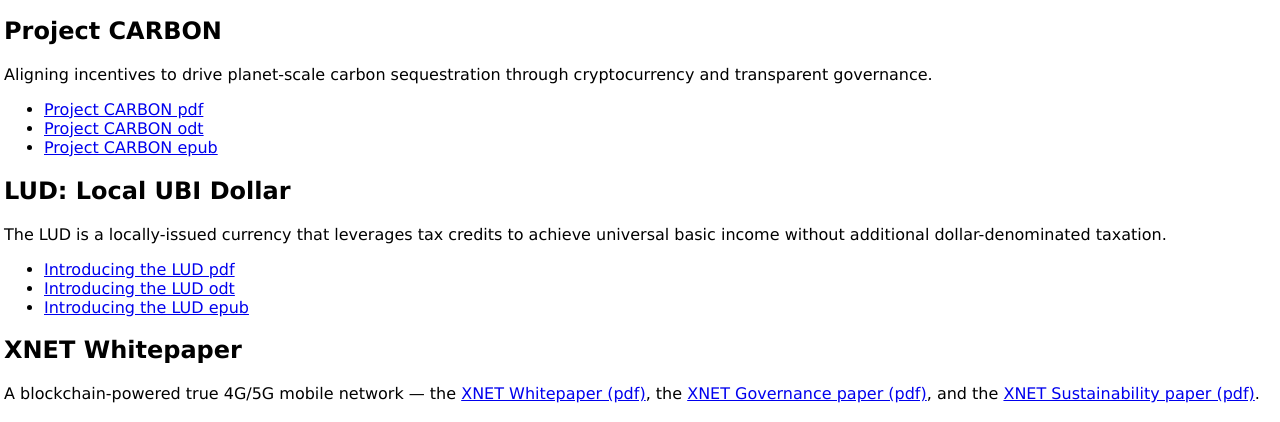
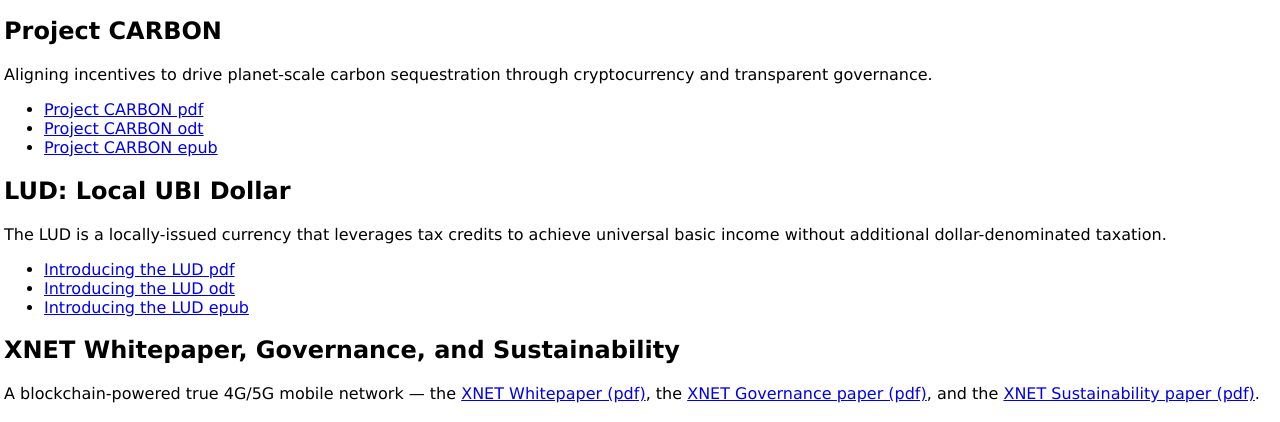
Before and after one commit to rdevaul/rdevaul.github.io, a plain HTML site: page index.html in a window 1280 px wide. Shown: the part 107-529 px from the top of the page. Drawn offline with Linux system fonts and the light colour scheme.

Commit message:
minor wording change

```diff
--- a/index.html
+++ b/index.html
@@ -31,7 +31,7 @@
 	<li> <a href="./Introducing_the_LUD.epub">Introducing the LUD epub</a></li>
       </ul>
     </p>
-    <h2>XNET Whitepaper</h2>
+    <h2>XNET Whitepaper, Governance, and Sustainability</h2>
     <p> A blockchain-powered true 4G/5G mobile network &mdash;
       the <a href="https://www.xnet.company/files/Whitepaper.pdf">XNET
 	Whitepaper (pdf)</a>,
```
